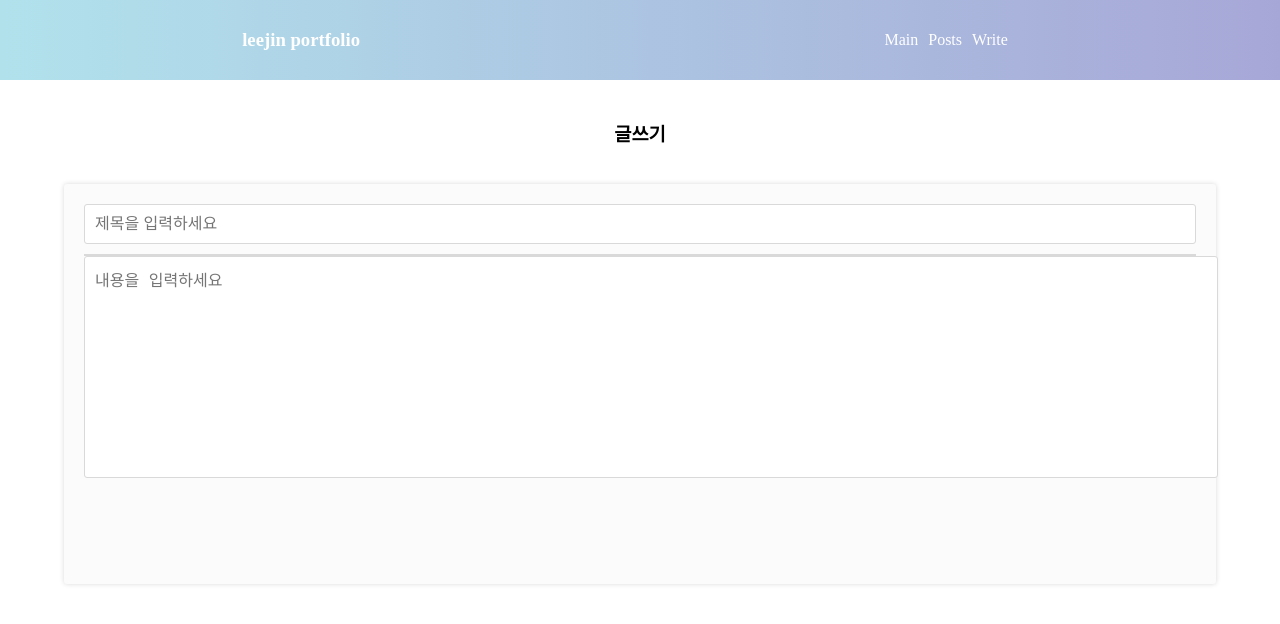
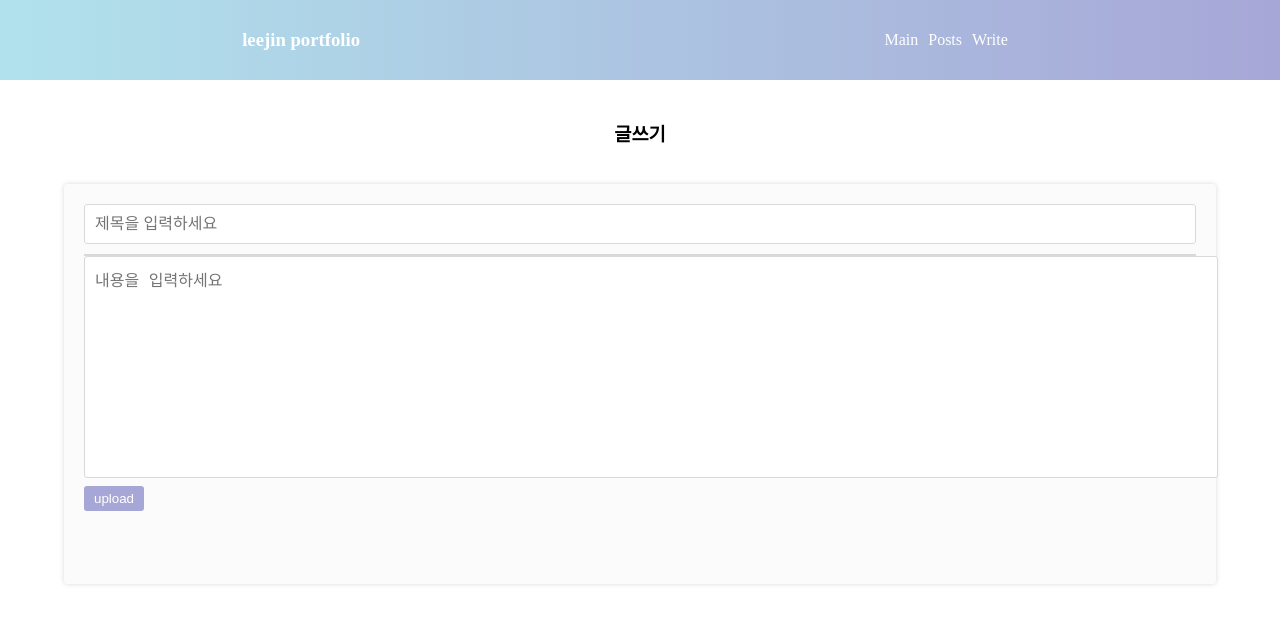
Before and after one commit to wh0land/PortfolioR, a React (Vite) app: page /write in a window 1280 px wide. Shown: the top 624 px of the page. Built offline with nearby package versions, Linux system fonts and the light colour scheme.

Commit message:
글쓰기-업로드버튼추가

```diff
--- a/src/routes/write.jsx
+++ b/src/routes/write.jsx
@@ -31,10 +31,32 @@ export default function Write() {
             onChange={handleContentChange}
           />
         </PostContent>
+        <ButtonWrapper>
+          <button>upload</button>
+        </ButtonWrapper>
       </DetailBox>
     </>
   );
 }
+
+const ButtonWrapper = styled.div`
+  display: flex;
+  gap: 10px;
+
+  button {
+    background-color: #a7a7d7;
+    border: none;
+    border-radius: 3px;
+    padding: 5px 10px;
+    color: white;
+    cursor: pointer;
+    transition: background-color 0.3s;
+
+    &:hover {
+      background-color: #8c8cc7;
+    }
+  }
+`;
 
 const WriteBox = styled.div`
 display: flex;
```
